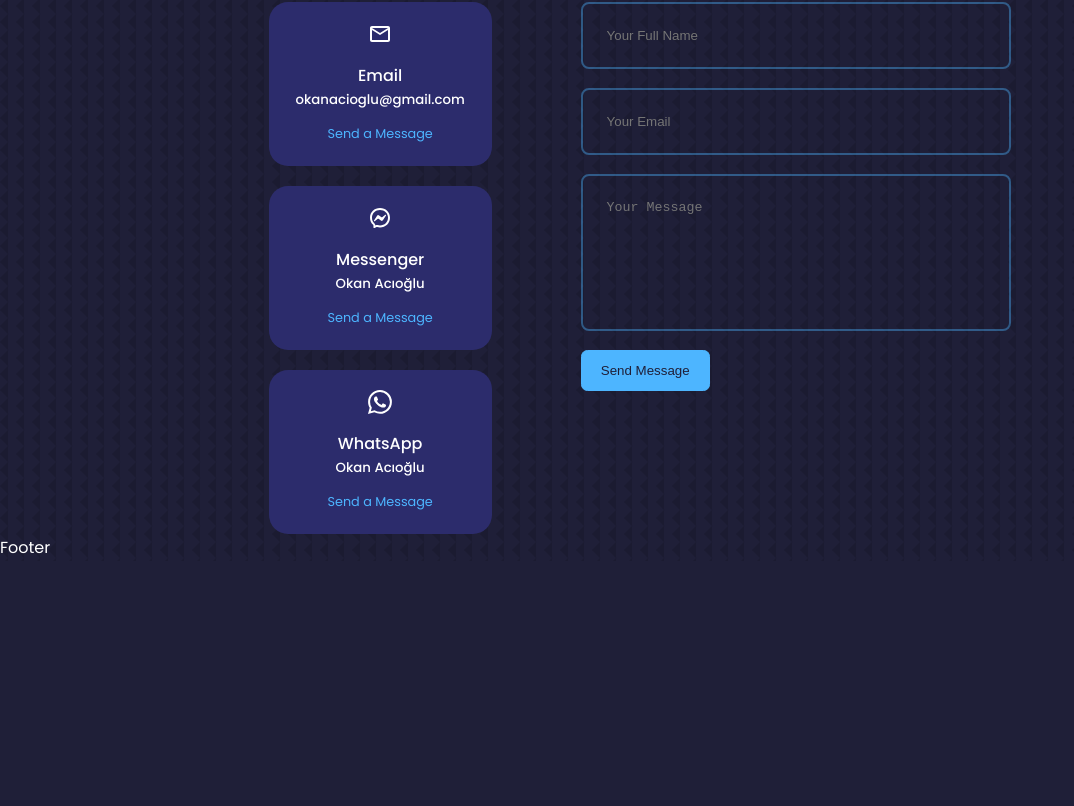
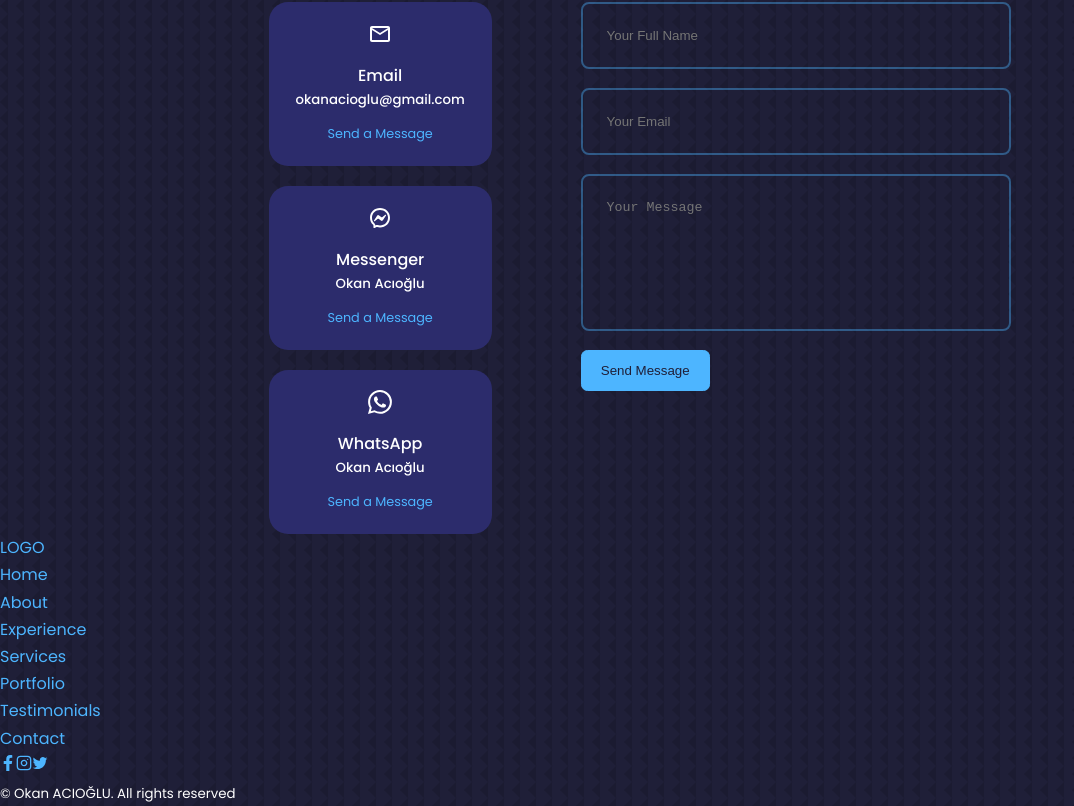
Before and after one commit to OkanAcioglu/portfolio, a React (Create React App) app: page / in a window 1280 px wide. Shown: the part 4770-5576 px from the top of the page, without its empty margins (0-1074 px from the left). Before the commit the page ends 5331 px from the top, so only its background shows below. Built offline with nearby package versions, Linux system fonts and the light colour scheme.

Commit message:
footer-jsx

```diff
--- a/src/components/footer/Footer.jsx
+++ b/src/components/footer/Footer.jsx
@@ -1,7 +1,56 @@
 import React from 'react'
 import './footer.css'
+import { FaFacebookF } from 'react-icons/fa'
+import { FiInstagram } from 'react-icons/fi'
+import { IoLogoTwitter } from 'react-icons/io'
+
 const Footer = () => {
-  return <div>Footer</div>
+  return (
+    <footer>
+      <a href='#' className='footer__logo'>
+        LOGO
+      </a>
+      <ul className='permalinks'>
+        <li>
+          <a href='#'>Home</a>
+        </li>
+        <li>
+          <a href='#about'>About</a>
+        </li>
+        <li>
+          <a href='#experience'>Experience</a>
+        </li>
+        <li>
+          <a href='#services'>Services</a>
+        </li>
+        <li>
+          <a href='#portfolio'>Portfolio</a>
+        </li>
+        <li>
+          <a href='#testimonials'>Testimonials</a>
+        </li>
+        <li>
+          <a href='#contact'>Contact</a>
+        </li>
+      </ul>
+
+      <div className='footer__socials'>
+        <a href='https://facebook.com'>
+          <FaFacebookF />
+        </a>
+        <a href='https://instagram.com'>
+          <FiInstagram />
+        </a>
+        <a href='https://twitter.com'>
+          <IoLogoTwitter />
+        </a>
+      </div>
+
+      <div className='footer__copyright'>
+        <small>&copy; Okan ACIOĞLU. All rights reserved</small>
+      </div>
+    </footer>
+  )
 }
 
 export default Footer
```
